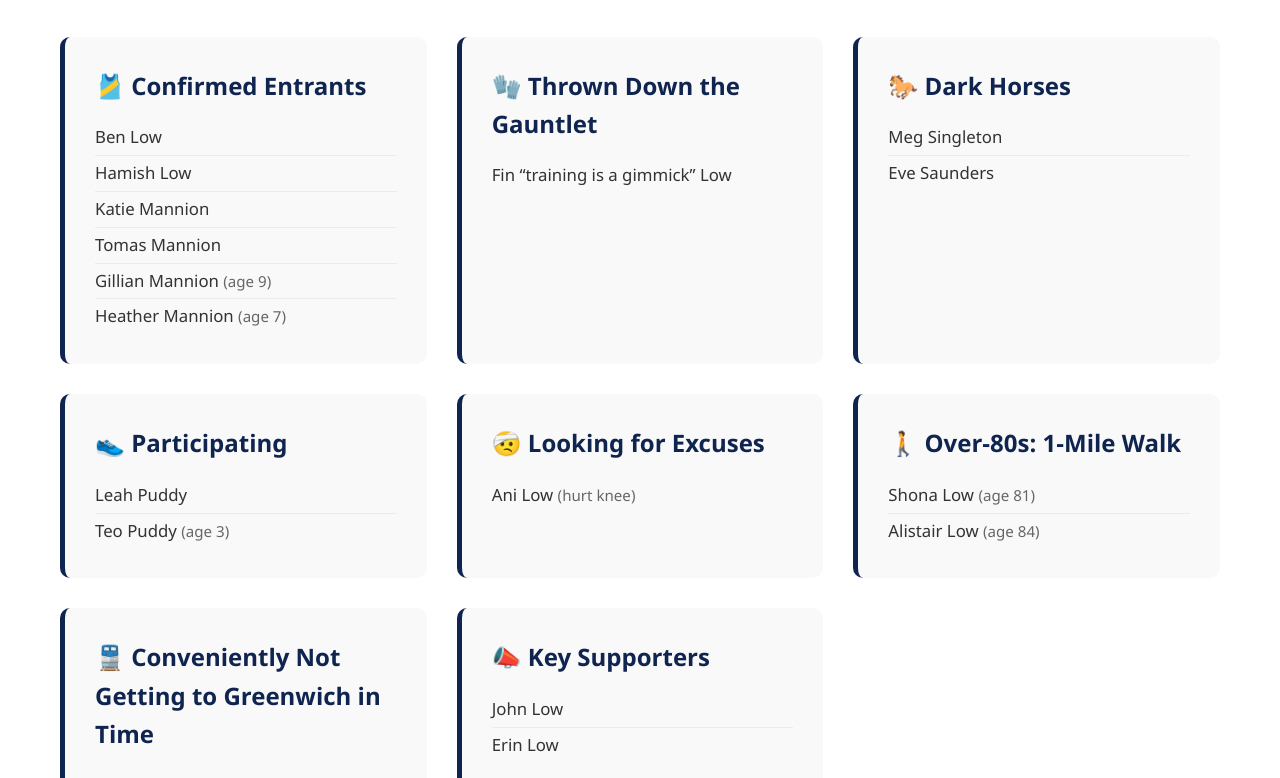
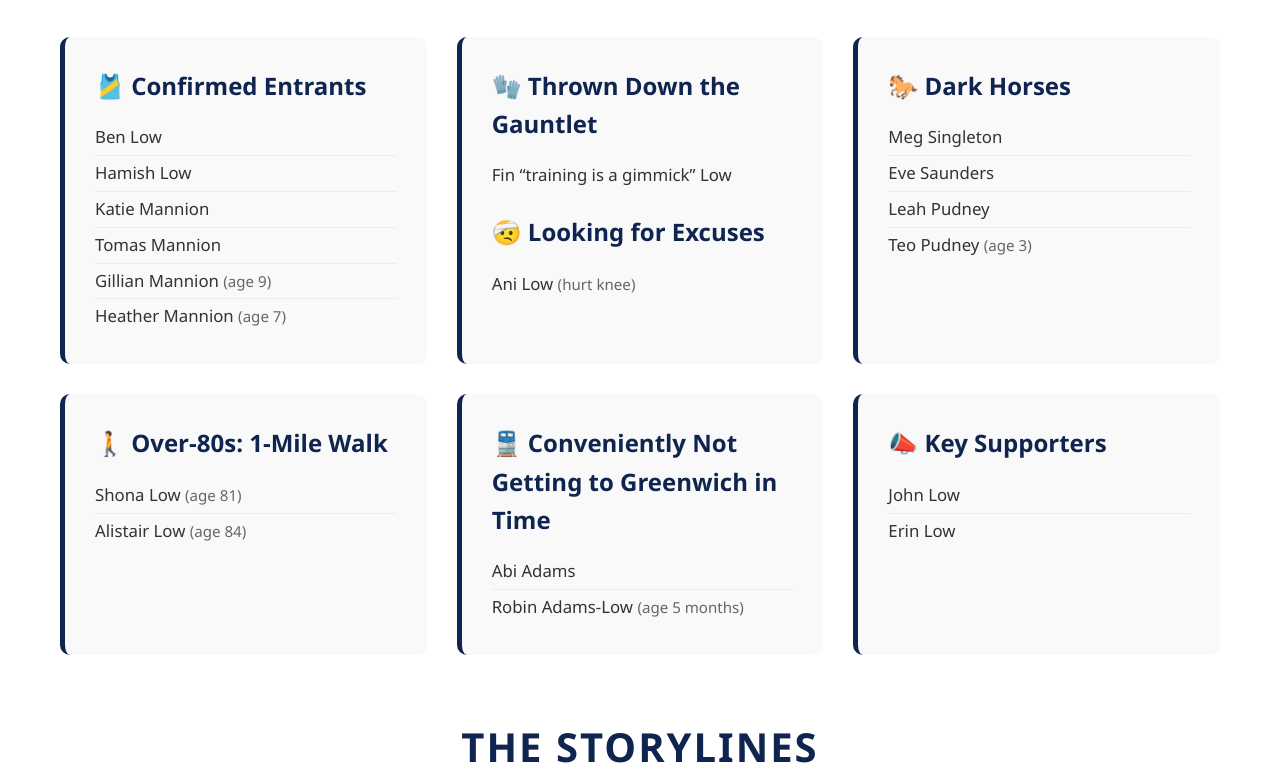
Before and after one commit to hamishlow/hamishlow.github.io, a plain HTML site: page stirlingstumble/2026-greenwich-grind.html in a window 1280 px wide. Shown: the part 1737-2515 px from the top of the page. Drawn offline with Linux system fonts and the light colour scheme.

Commit message:
Stirling Stumble: Pudneys join the dark horses; field down to six cards
Co-Authored-By: Claude Opus 5.5 <noreply@anthropic.com>

```diff
--- a/stirlingstumble/2026-greenwich-grind.html
+++ b/stirlingstumble/2026-greenwich-grind.html
@@ -30,8 +30,8 @@
       <div class="report">
         <p>Three generations, one decider. Eighteen names are on the list for the Greenwich Grind,
         aged from five months to 84, but not all of them are planning to make it to the start line.</p>
-        <p>Ben and Hamish arrive at one win each. Fin has thrown down the gauntlet, Meg and Eve are the
-        dark horses, and the over-80s will contest their own one-mile walk.</p>
+        <p>Ben and Hamish arrive at one win each. Fin has thrown down the gauntlet, Meg, Eve, Leah and Teo
+        are the dark horses, and the over-80s will contest their own one-mile walk.</p>
       </div>
     </section>
 
@@ -77,25 +77,18 @@
           <ul class="field-list">
             <li>Fin &ldquo;training is a gimmick&rdquo; Low</li>
           </ul>
+          <h3 style="margin-top: 20px;">🤕 Looking for Excuses</h3>
+          <ul class="field-list">
+            <li>Ani Low <span class="note">(hurt knee)</span></li>
+          </ul>
         </div>
         <div class="info-card">
           <h3>🐎 Dark Horses</h3>
           <ul class="field-list">
             <li>Meg Singleton</li>
             <li>Eve Saunders</li>
-          </ul>
-        </div>
-        <div class="info-card">
-          <h3>👟 Participating</h3>
-          <ul class="field-list">
-            <li>Leah Puddy</li>
-            <li>Teo Puddy <span class="age">(age 3)</span></li>
-          </ul>
-        </div>
-        <div class="info-card">
-          <h3>🤕 Looking for Excuses</h3>
-          <ul class="field-list">
-            <li>Ani Low <span class="note">(hurt knee)</span></li>
+            <li>Leah Pudney</li>
+            <li>Teo Pudney <span class="age">(age 3)</span></li>
           </ul>
         </div>
         <div class="info-card">
```
